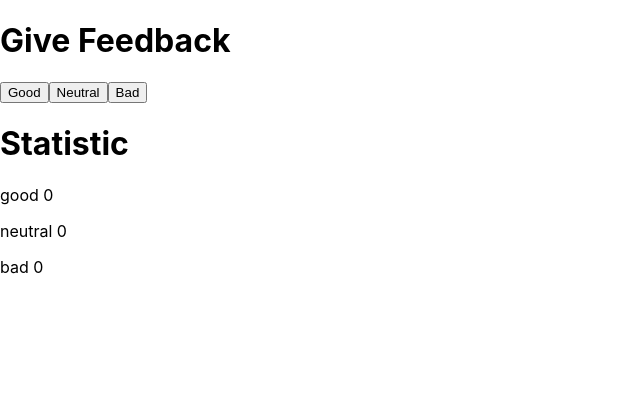
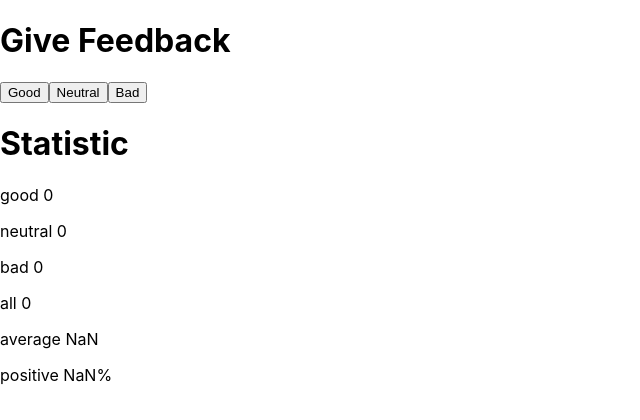
Before and after one commit to andreetks/fullStackCourse, a React (Create React App) app in the folder part1/unicafe/: page / in a window 1280 px wide. Shown: the top 420 px of the page, without its empty margins (0-640 px from the left). Built offline with nearby package versions, Linux system fonts and the light colour scheme.

Commit message:
Add exercise 1.7

```diff
--- a/part1/unicafe/src/App.js
+++ b/part1/unicafe/src/App.js
@@ -28,6 +28,9 @@
         <p>good {good}</p>
         <p>neutral {neutral}</p>
         <p>bad {bad}</p>
+        <p>all {good + neutral + bad}</p>
+        <p>average {(good-bad)/(good + neutral + bad)} </p>
+        <p>positive {good*100/(good + neutral + bad)}%</p>
       </div>
 
     </div>
```
